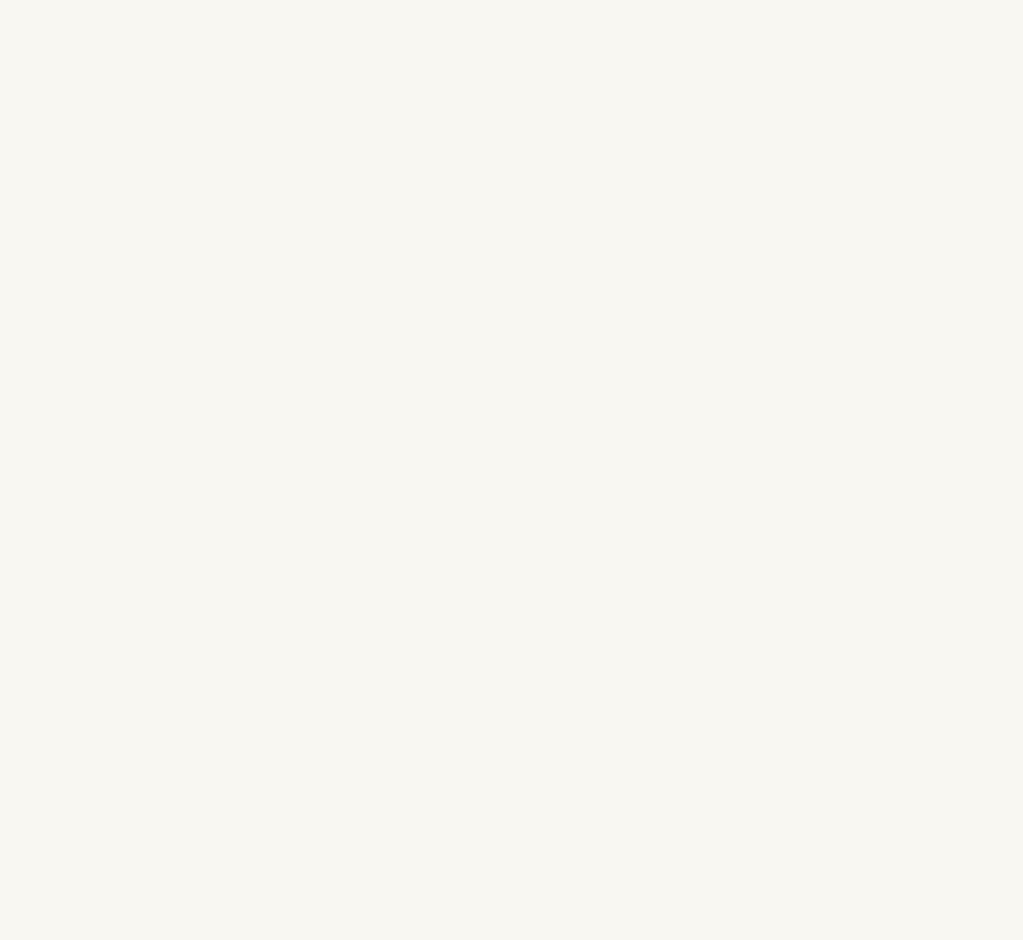
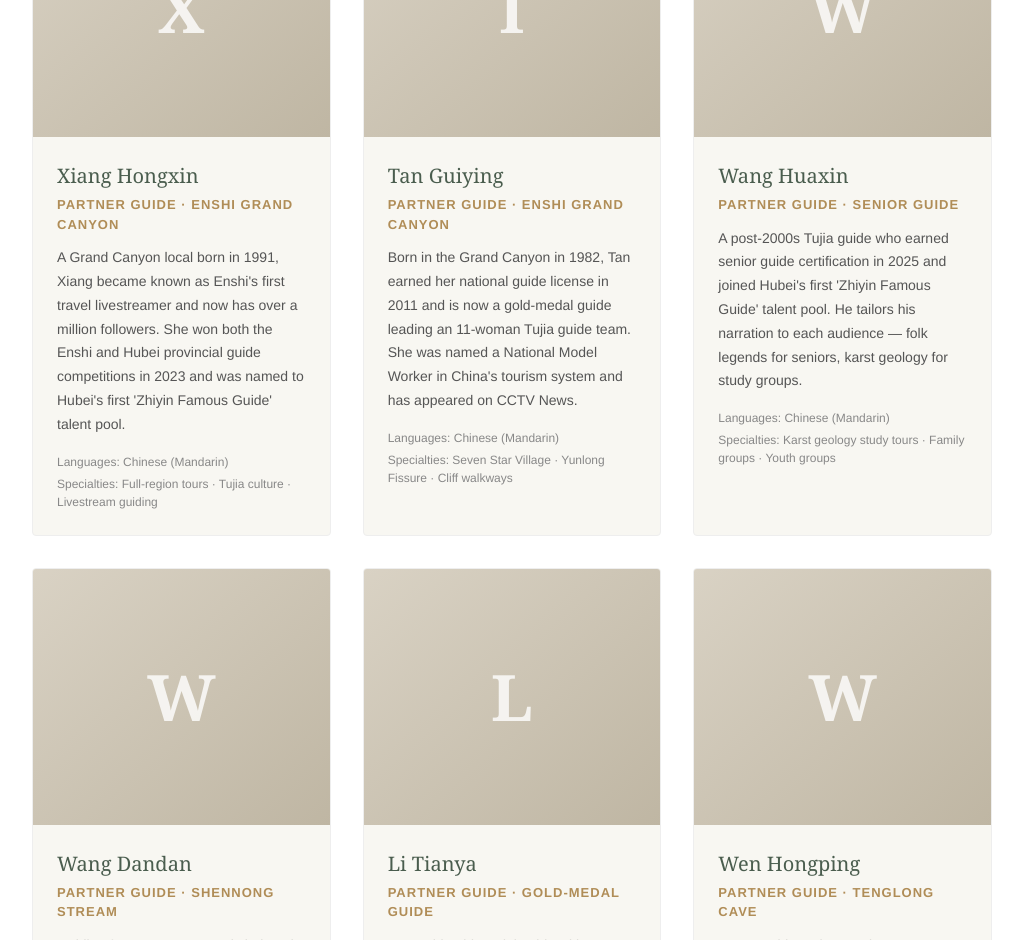
Before and after one commit to victoryang0605/enshi-escape, a React (Vite) app: page /about in a window 1280 px wide. Shown: the part 1860-2800 px from the top of the page, without its empty margins (128-1151 px from the left). Before the commit the page ends 1851 px from the top, so only its background shows below. Built offline with nearby package versions, Linux system fonts and the light colour scheme.

Commit message:
About: add 6 partner guides to Meet the Team (photos pending from Victor)

```diff
--- a/src/data/team.ts
+++ b/src/data/team.ts
@@ -1,27 +1,73 @@
 /**
- * Team members (guides) for the About page "Meet the Team" section.
+ * Team members (partner guides) for the About page "Meet the Team" section.
  *
- * TODO(Victor): add real team members here — name, role, photo, bio.
- * Put portrait photos under public/team/ (e.g. public/team/guide-anna.jpg)
- * and reference them as "/team/guide-anna.jpg".
- *
- * IMPORTANT: never invent people — only publish real team members with
- * their consent. The section renders only when this array is non-empty,
- * so leaving it empty is safe.
+ * Source: Victor's guide profiles (2026-10-16), compiled from official
+ * Hubei/Enshi tourism bureau award announcements. Photos pending —
+ * members with an empty `photo` field render an initials placeholder.
+ * Put portrait photos under public/team/ (e.g. "/team/xiang-hongxin.jpg").
  */
 export interface TeamMember {
   /** Real name */
   name: string;
-  /** e.g. "English-speaking guide" */
+  /** e.g. "Partner Guide · Enshi Grand Canyon" */
   role: string;
-  /** Photo path under public/, e.g. "/team/guide-anna.jpg" */
+  /** Photo path under public/, e.g. "/team/xiang-hongxin.jpg"; "" = initials placeholder */
   photo: string;
-  /** 1–2 sentence bio */
+  /** 2–3 sentence bio */
   bio: string;
-  /** e.g. ["English", "Chinese"] */
+  /** e.g. ["Chinese (Mandarin)"] */
   languages: string[];
   /** e.g. ["Grand Canyon hikes", "Tujia culture"] */
   specialties: string[];
 }
 
-export const TEAM: TeamMember[] = [];
+export const TEAM: TeamMember[] = [
+  {
+    name: "Xiang Hongxin",
+    role: "Partner Guide · Enshi Grand Canyon",
+    photo: "",
+    bio: "A Grand Canyon local born in 1991, Xiang became known as Enshi's first travel livestreamer and now has over a million followers. She won both the Enshi and Hubei provincial guide competitions in 2023 and was named to Hubei's first 'Zhiyin Famous Guide' talent pool.",
+    languages: ["Chinese (Mandarin)"],
+    specialties: ["Full-region tours", "Tujia culture", "Livestream guiding"],
+  },
+  {
+    name: "Tan Guiying",
+    role: "Partner Guide · Enshi Grand Canyon",
+    photo: "",
+    bio: "Born in the Grand Canyon in 1982, Tan earned her national guide license in 2011 and is now a gold-medal guide leading an 11-woman Tujia guide team. She was named a National Model Worker in China's tourism system and has appeared on CCTV News.",
+    languages: ["Chinese (Mandarin)"],
+    specialties: ["Seven Star Village", "Yunlong Fissure", "Cliff walkways"],
+  },
+  {
+    name: "Wang Huaxin",
+    role: "Partner Guide · Senior Guide",
+    photo: "",
+    bio: "A post-2000s Tujia guide who earned senior guide certification in 2025 and joined Hubei's first 'Zhiyin Famous Guide' talent pool. He tailors his narration to each audience — folk legends for seniors, karst geology for study groups.",
+    languages: ["Chinese (Mandarin)"],
+    specialties: ["Karst geology study tours", "Family groups", "Youth groups"],
+  },
+  {
+    name: "Wang Dandan",
+    role: "Partner Guide · Shennong Stream",
+    photo: "",
+    bio: "Guiding for 23 years, Wang is beloved for her stories of the Three Gorges migration — the submerged riverside land was once her childhood village. She took silver at the 2025 Hubei provincial guide competition.",
+    languages: ["Chinese (Mandarin)"],
+    specialties: ["Shennong Stream", "Trackers' culture", "Migration narratives"],
+  },
+  {
+    name: "Li Tianya",
+    role: "Partner Guide · Gold-Medal Guide",
+    photo: "",
+    bio: "An Enshi gold-medal guide with over a decade of experience and zero valid complaints on record. He serves as vice-chair of the Enshi guide association and famously bought 60 earpiece audio-guide sets for his guests to use free of charge.",
+    languages: ["Chinese (Mandarin)"],
+    specialties: ["Tenglong Cave", "Xuan'en slow travel", "Selenium culture"],
+  },
+  {
+    name: "Wen Hongping",
+    role: "Partner Guide · Tenglong Cave",
+    photo: "",
+    bio: "A core guide at the Tenglong Cave scenic area and a member of Hubei's first 'Zhiyin Famous Guide' talent pool. She won Best Image at the 2024 Enshi guide competition and specializes in cave narration.",
+    languages: ["Chinese (Mandarin)"],
+    specialties: ["Dry cave & water cave", "Light-show narration"],
+  },
+];
--- a/src/pages/About.tsx
+++ b/src/pages/About.tsx
@@ -66,7 +66,15 @@ export default function About() {
             <div className="grid sm:grid-cols-2 lg:grid-cols-3 gap-8">
               {TEAM.map((m) => (
                 <div key={m.name} className="bg-theme-bg border border-[#eee] rounded-[4px] overflow-hidden">
-                  <img src={m.photo} alt={`${m.name} — ${m.role} at Enshi Escapes`} className="w-full h-64 object-cover" />
+                  {m.photo ? (
+                    <img src={m.photo} alt={`${m.name} — ${m.role} at Enshi Escapes`} className="w-full h-64 object-cover" />
+                  ) : (
+                    <div className="w-full h-64 flex items-center justify-center bg-gradient-to-br from-[#d9d2c4] to-[#bfb6a3]">
+                      <span className="font-serif text-[64px] font-bold text-white/80">
+                        {m.name.charAt(0)}
+                      </span>
+                    </div>
+                  )}
                   <div className="p-6">
                     <h3 className="font-serif text-[20px] text-theme-primary">{m.name}</h3>
                     <p className="text-[13px] uppercase tracking-[1px] text-theme-accent font-bold mt-1 mb-3">{m.role}</p>
```
